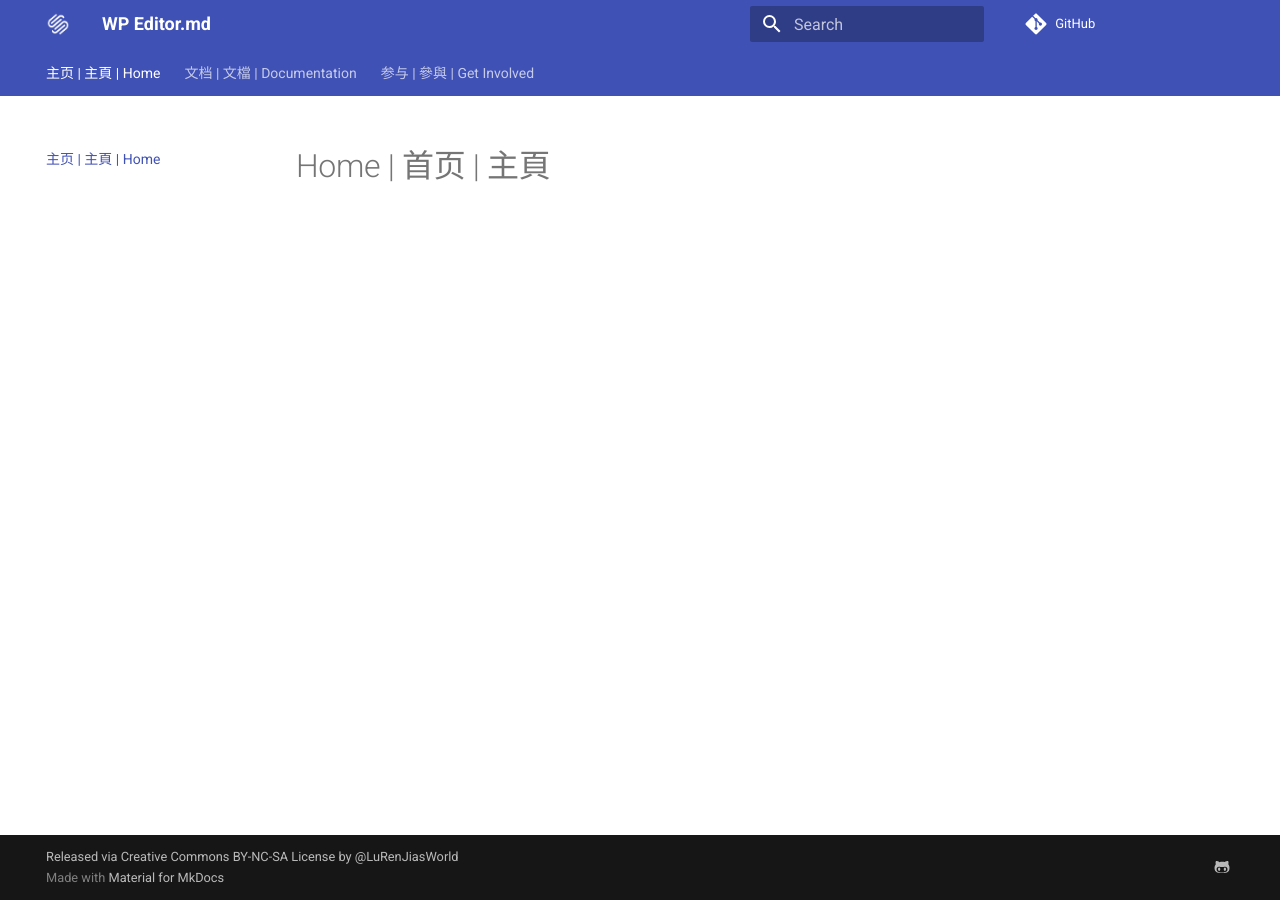
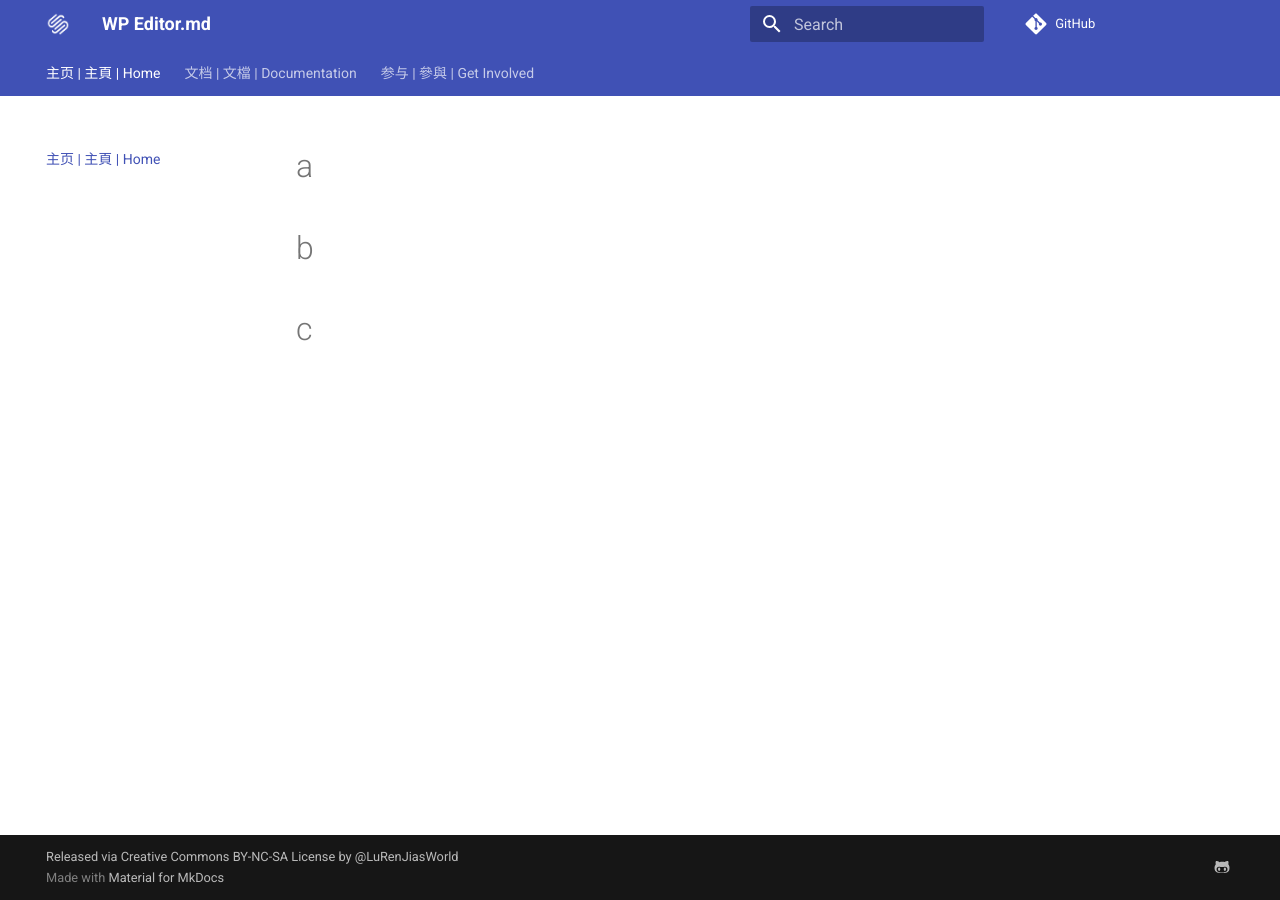
Before and after one commit to LuRenJiasWorld/WP-Editor.md-Docs, an MkDocs documentation site: the page built from docs/index.md, in a window 1280 px wide. Built offline with MkDocs 1.6.1 and Material for MkDocs 9.7.7, drawn with Linux system fonts in a browser that asks for light colours; comment, search, counter and statistics services are not loaded.

Commit message:
【Feat】默认数据

```diff
--- a/docs/index.md
+++ b/docs/index.md
@@ -1 +1,6 @@
-# Home | 首页 | 主頁
+
+# a
+
+# b
+
+# c
```
